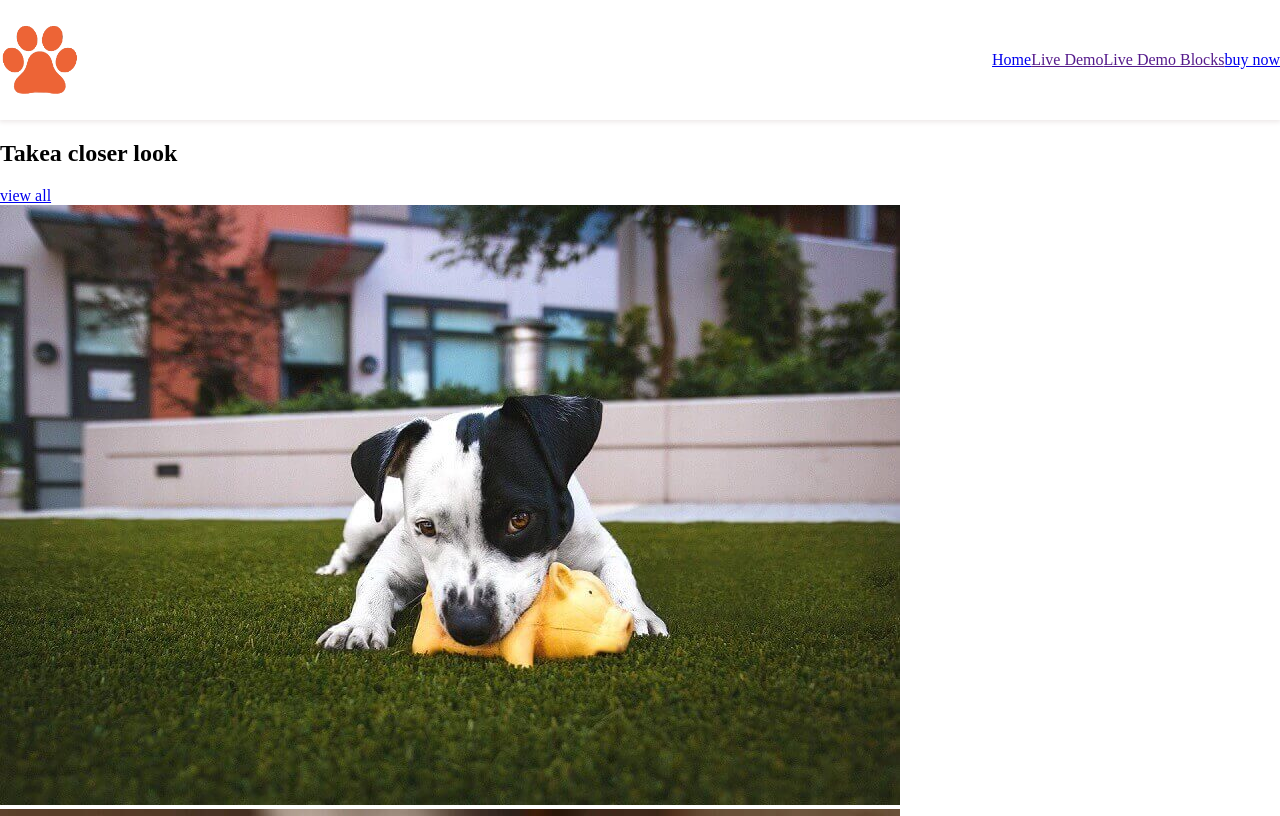
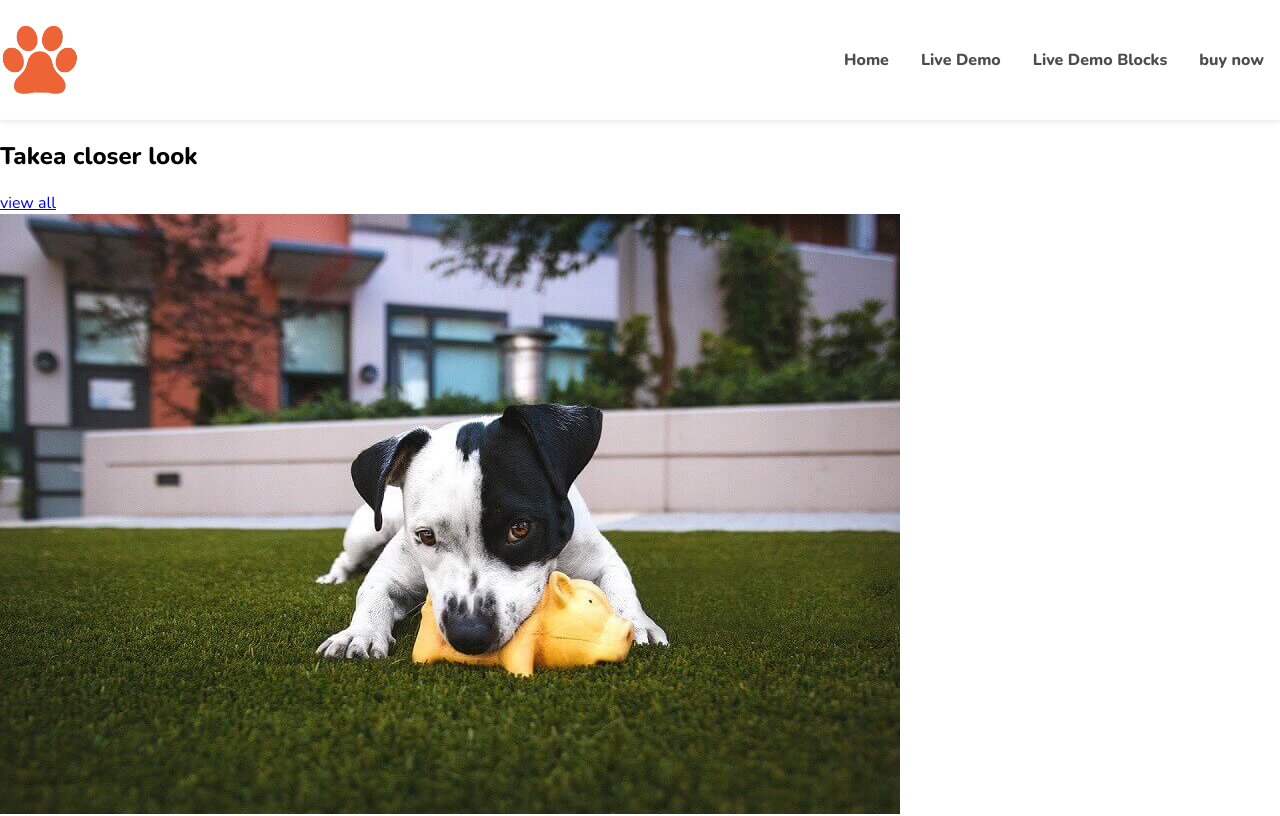
Before and after one commit to Liluminalia/202210-W-CH4-SARAFLORES, a website: page index.html in a window 1280 px wide. Shown: the top 816 px of the page. Drawn offline with nearby package versions, Linux system fonts and the light colour scheme.

Commit message:
updating before home

```diff
--- a/sass/style.scss
+++ b/sass/style.scss
@@ -1,3 +1,4 @@
+@import url('https://fonts.googleapis.com/css2?family=Nunito:wght@400;800&display=swap');
 *,*::after,::before{
     box-sizing: border-box;
 }
@@ -7,7 +8,7 @@ html,body{
     min-height: 100vh;
 }
 body{
-
+    font-family: nunito, comicsans;
     display: flex;
     flex-direction: column;
     justify-content: space-between;
@@ -36,5 +37,12 @@ header{
         flex-direction: row;
         justify-content: space-evenly;
 
+        a{
+            padding: 1rem;
+            text-decoration: none;
+            font-weight: bold;
+            color: rgb(77, 76, 76);
+        }
+
     }
 }
```
Also changed, not shown: css/style.css, 1 other file.
